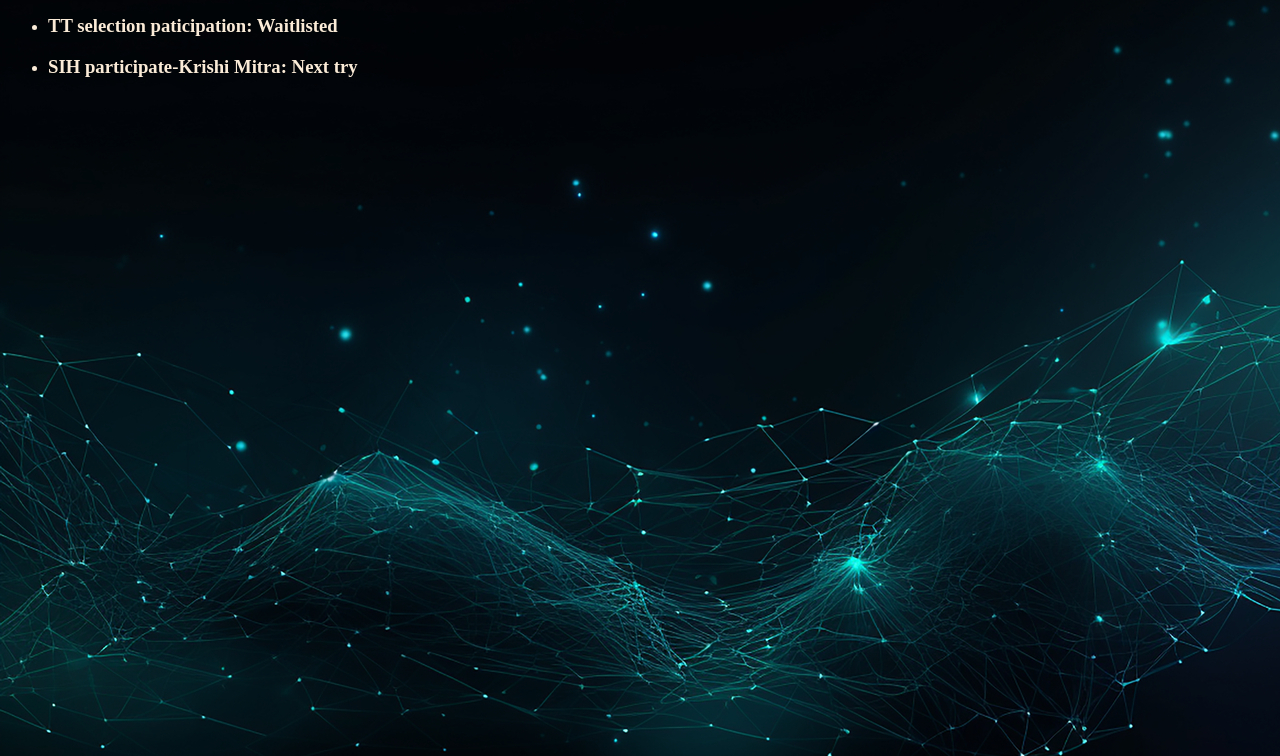
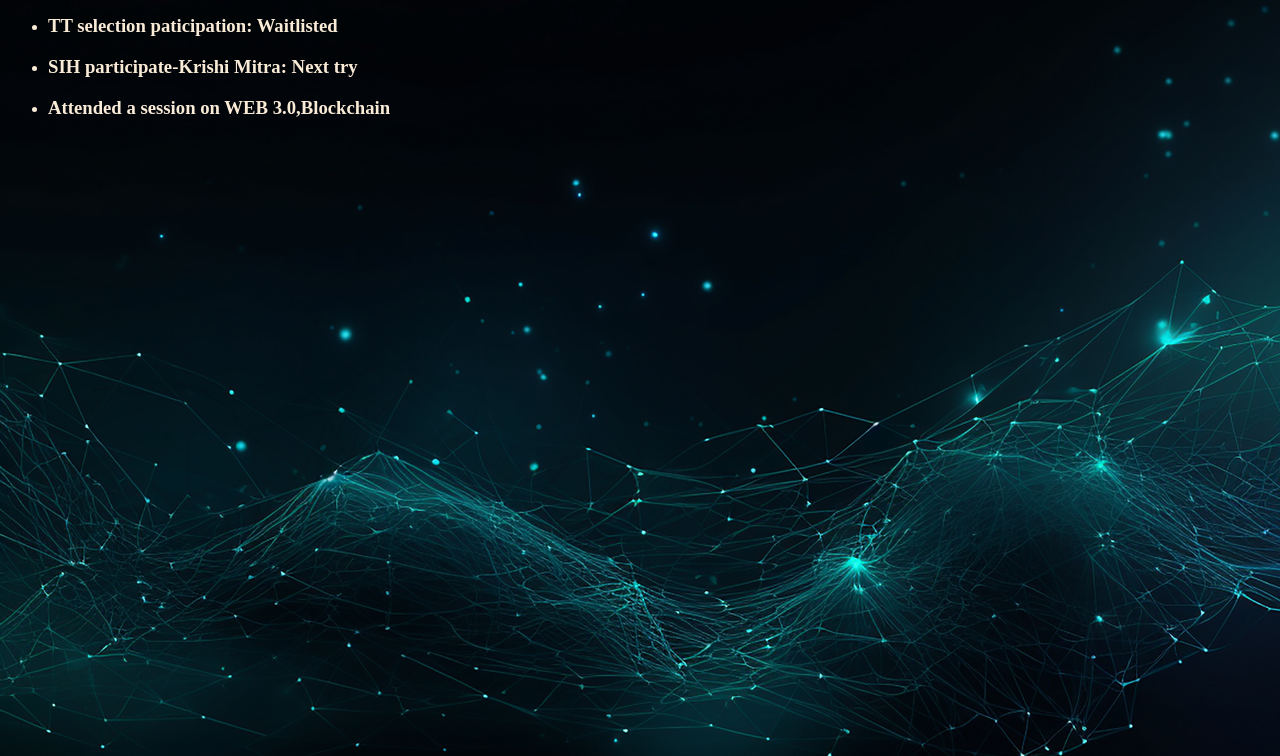
Before and after one commit to idAryan/portfolio, a plain HTML site: page pages/recents.html in a window 1280 px wide. Shown: the part 44-800 px from the top of the page. Drawn offline with Linux system fonts and the light colour scheme.

Commit message:
attended session

```diff
--- a/pages/recents.html
+++ b/pages/recents.html
@@ -19,6 +19,11 @@
                 SIH participate-Krishi Mitra: Next try
             </h3>
         </li>
+        <li>
+            <h3>
+                Attended a session on WEB 3.0,Blockchain
+            </h3>
+        </li>
     </ul>
 
 </body>
```
